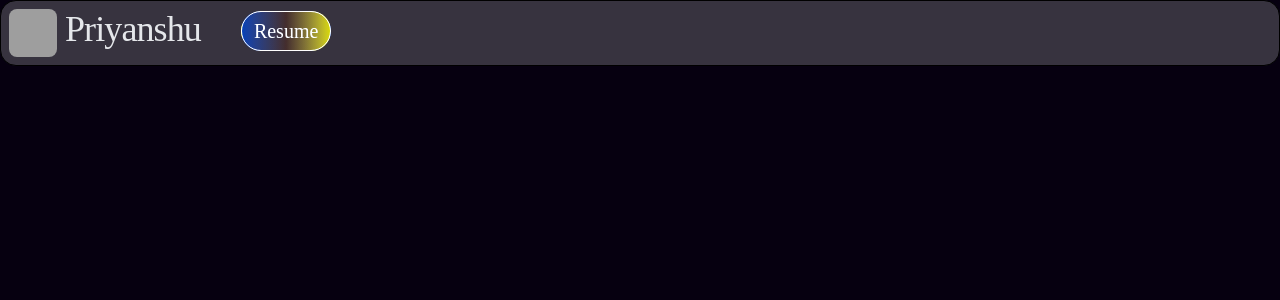
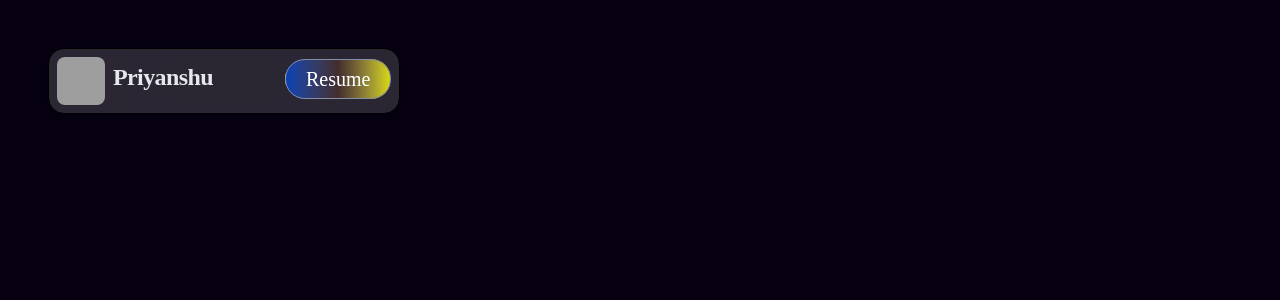
Before and after one commit to yansh07/priyanshu, a React (Vite) app: page / in a window 1280 px wide. Shown: the top 300 px of the page. Built offline with nearby package versions, Linux system fonts and the light colour scheme; grey boxes are pictures that could not be loaded; a web font is replaced by a local one.

Commit message:
Added navbar

```diff
--- a/src/components/Navbar.jsx
+++ b/src/components/Navbar.jsx
@@ -1,17 +1,26 @@
-import React from 'react'
+import React from "react";
 
 function Navbar() {
   return (
-    <div className='sticky top-0'>
-        <nav className='border max-w-screen flex flex-wrap rounded-2xl p-2 bg-white/20 backdrop-blur-3xl'>
-            <img src="/pk.jpg" alt="priyanshu" className='w-12 h-12 rounded-lg'/>
-            <span className='font-[satoshi] text-gray-200 font-medium text-4xl tracking-tight px-2'>Priyanshu</span>
-            <a href="/resume.pdf" className='pt-2'>
-              <span className='font-[satoshi] text-gray-300 font-normal text-xl border-1 rounded-4xl  px-3 py-2 ml-8 bg-gradient-to-l from-[#adad03] via-[#362424] to-[#043492] brightness-125'>Resume</span>
-            </a>
-        </nav>
+    <div className="sticky top-0 md:absolute md:pt-6 md:px-6 lg:pt-12 lg:px-12 xl:px-12 xl:pt-12">
+      <nav className="border max-w-screen flex flex-wrap rounded-2xl p-2 bg-white/15 hover:shadow-blue-500 shadow backdrop-blur-3xl md:max-w-sm">
+        <img src="/pk.jpg" alt="priyanshu" className="w-12 h-12 rounded-lg" />
+        <span className="font-[satoshi] text-gray-200 font-semibold text-2xl tracking-tight px-2 pt-1">
+          Priyanshu
+        </span>
+        <a href="/resume.pdf" className="pt-2" target="_blank">
+          <span
+            className="font-[satoshi] text-gray-300 font-normal text-xl border border-gray-500 rounded-4xl px-5 py-2 ml-16
+  bg-gradient-to-l from-[#adad03] via-[#362424] to-[#043492] brightness-125
+  transition-all duration-500 ease-in-out
+  hover:scale-110 hover:shadow-[0_0_15px_rgba(255,255,255,0.8)] hover:brightness-150 hover:bg-gradient-to-r hover:from-[#043492] hover:via-[#362424] hover:to-[#adad03]"
+          >
+            Resume
+          </span>
+        </a>
+      </nav>
     </div>
-  )
+  );
 }
 
-export default Navbar
+export default Navbar;
```
